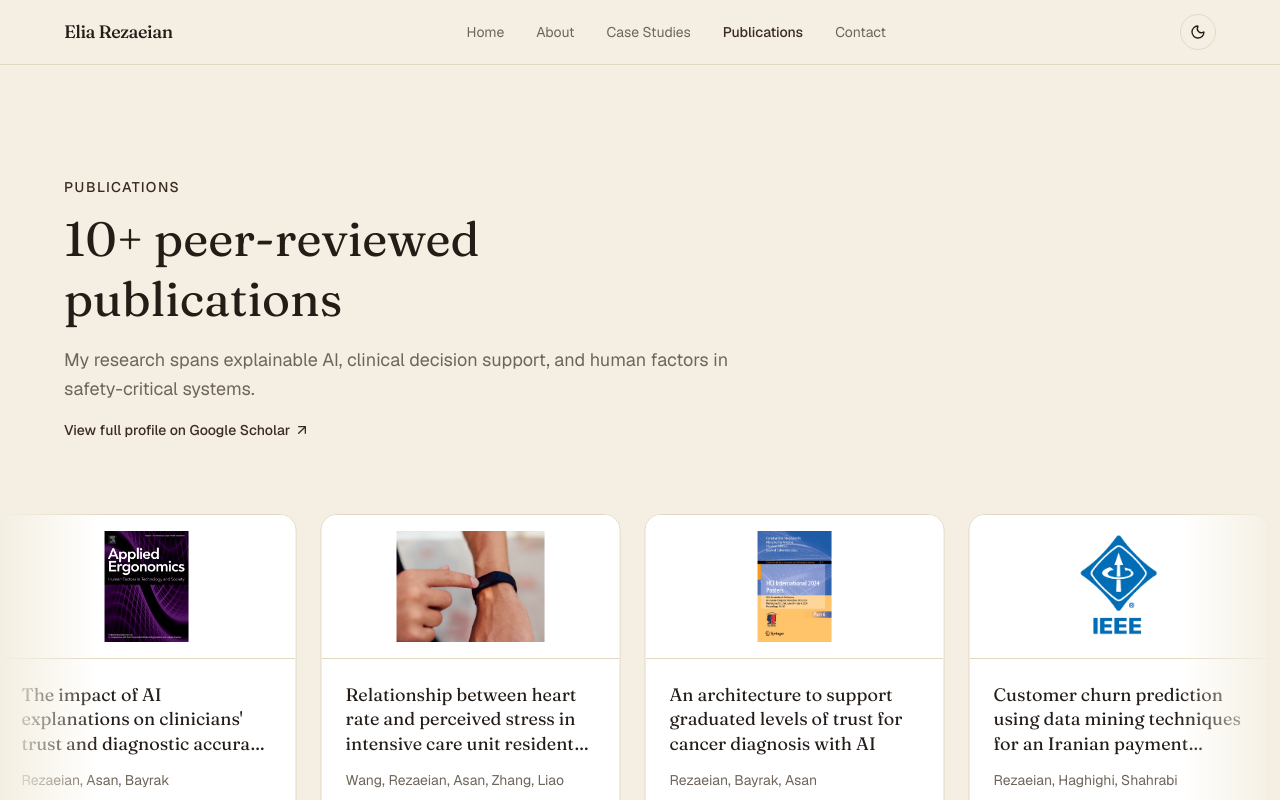
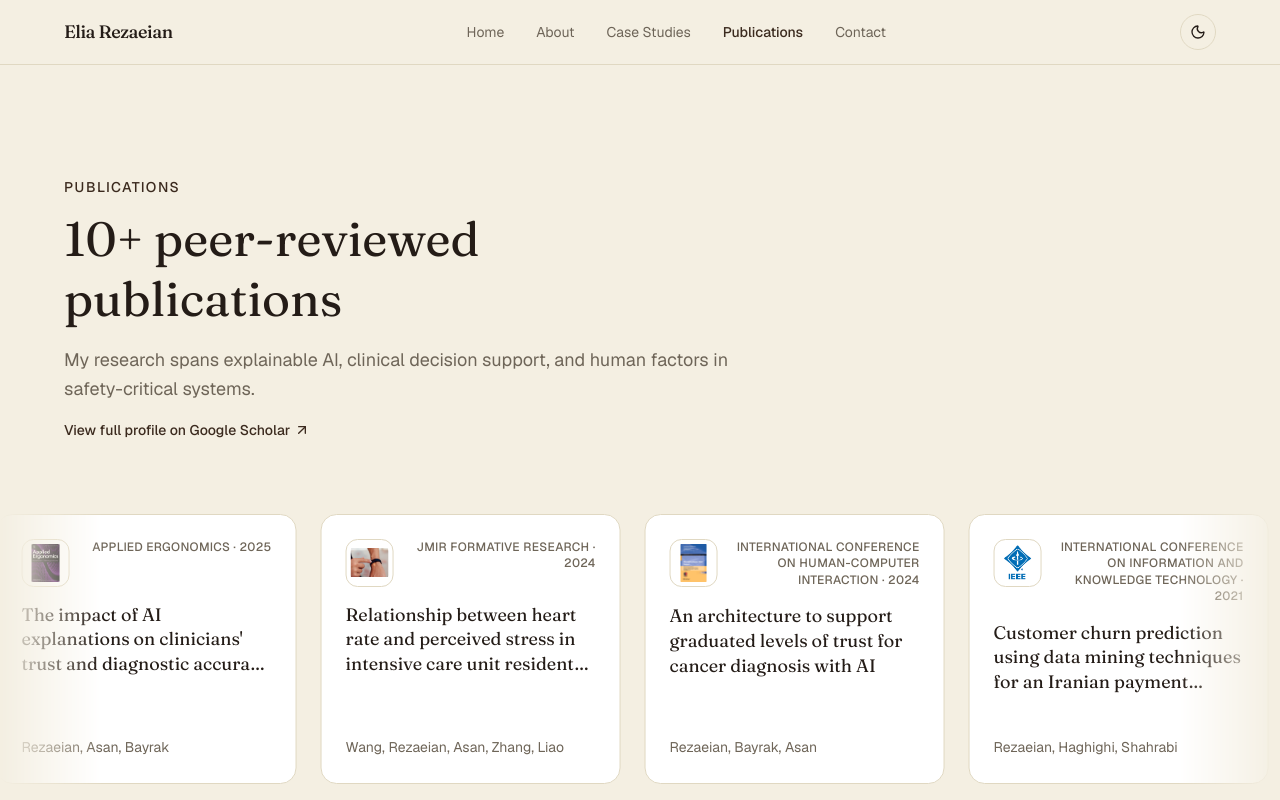
Before and after one commit to Elia-rz/Elia-Portfolio, a Next.js app: page /publications in a window 1280 px wide. Shown: the top 800 px of the page. Built offline with nearby package versions, Linux system fonts and the light colour scheme.

Commit message:
Redesign publication card layout: logo + venue header row
Small logo top-left paired with venue name/year top-right, title
below, authors last — replaces the full-width banner layout.

```diff
--- a/src/components/PublicationMarquee.tsx
+++ b/src/components/PublicationMarquee.tsx
@@ -6,22 +6,20 @@ import { venueInitials } from "@/lib/venueInitials";
 function VenueImage({ pub }: { pub: Publication }) {
   if (pub.logoUrl) {
     return (
-      <div className="flex h-36 w-full items-center justify-center border-b border-border bg-white p-4">
       <Image
         src={pub.logoUrl}
         alt={pub.venue}
-          width={240}
-          height={128}
-          className="h-full w-full object-contain"
+        width={48}
+        height={48}
+        className="h-12 w-12 shrink-0 rounded-xl border border-border bg-white object-contain p-1"
       />
-      </div>
     );
   }
 
   return (
-    <div className="flex h-36 w-full flex-col items-center justify-center gap-1.5 border-b border-dashed border-border bg-accent-soft">
-      <ImagePlus size={20} className="text-primary/60" />
-      <span className="text-sm font-semibold tracking-tight text-primary">
+    <div className="flex h-12 w-12 shrink-0 flex-col items-center justify-center gap-0.5 rounded-xl border border-dashed border-border bg-accent-soft">
+      <ImagePlus size={13} className="text-primary/60" />
+      <span className="text-[9px] font-semibold tracking-tight text-primary">
         {venueInitials(pub.venue)}
       </span>
     </div>
@@ -38,20 +36,20 @@ function PublicationCard({ pub }: { pub: Publication }) {
       href={pub.url ?? scholarSearchUrl(pub.title)}
       target="_blank"
       rel="noopener noreferrer"
-      className="flex h-[380px] w-[300px] shrink-0 flex-col overflow-hidden rounded-2xl border border-border bg-surface transition-all hover:-translate-y-0.5 hover:shadow-lg hover:shadow-black/5"
+      className="flex h-[270px] w-[300px] shrink-0 flex-col gap-4 rounded-2xl border border-border bg-surface p-6 transition-all hover:-translate-y-0.5 hover:shadow-lg hover:shadow-black/5"
     >
+      <div className="flex items-start justify-between gap-3">
         <VenueImage pub={pub} />
-      <div className="flex flex-1 flex-col gap-3 p-6">
+        <span className="text-right text-xs font-medium uppercase leading-snug tracking-wide text-muted">
+          {pub.venue} · {pub.year}
+        </span>
+      </div>
       <h3 className="line-clamp-3 font-serif text-lg leading-snug text-foreground">
         {pub.title}
       </h3>
-        <p className="line-clamp-1 text-sm leading-relaxed text-muted">
+      <p className="mt-auto line-clamp-2 text-sm leading-relaxed text-muted">
         {pub.authors}
       </p>
-        <p className="mt-auto line-clamp-1 text-xs font-medium uppercase tracking-wide text-muted">
-          {pub.venue} · {pub.year}
-        </p>
-      </div>
     </a>
   );
 }
```
Lines whose indentation alone changed are shown as unchanged.
